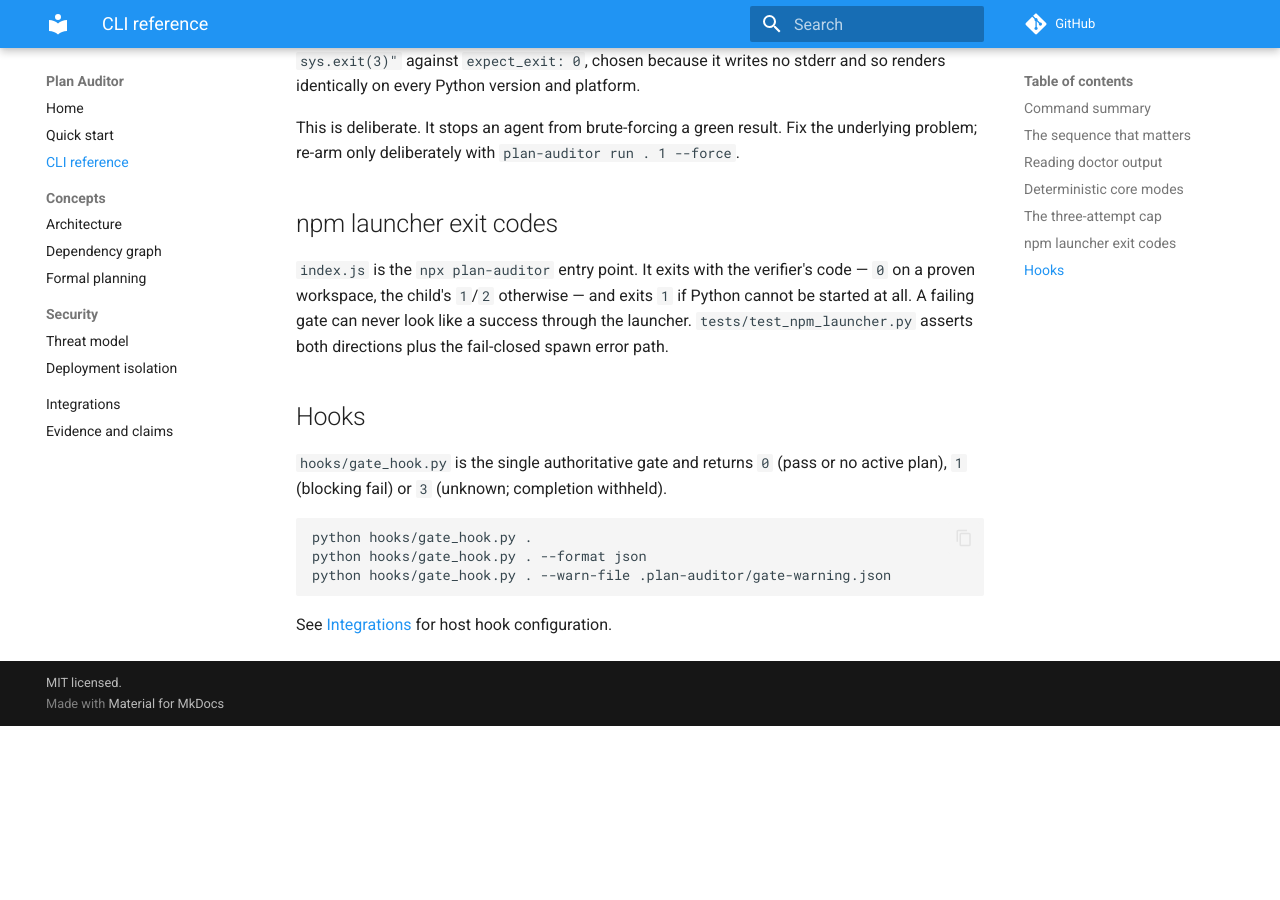
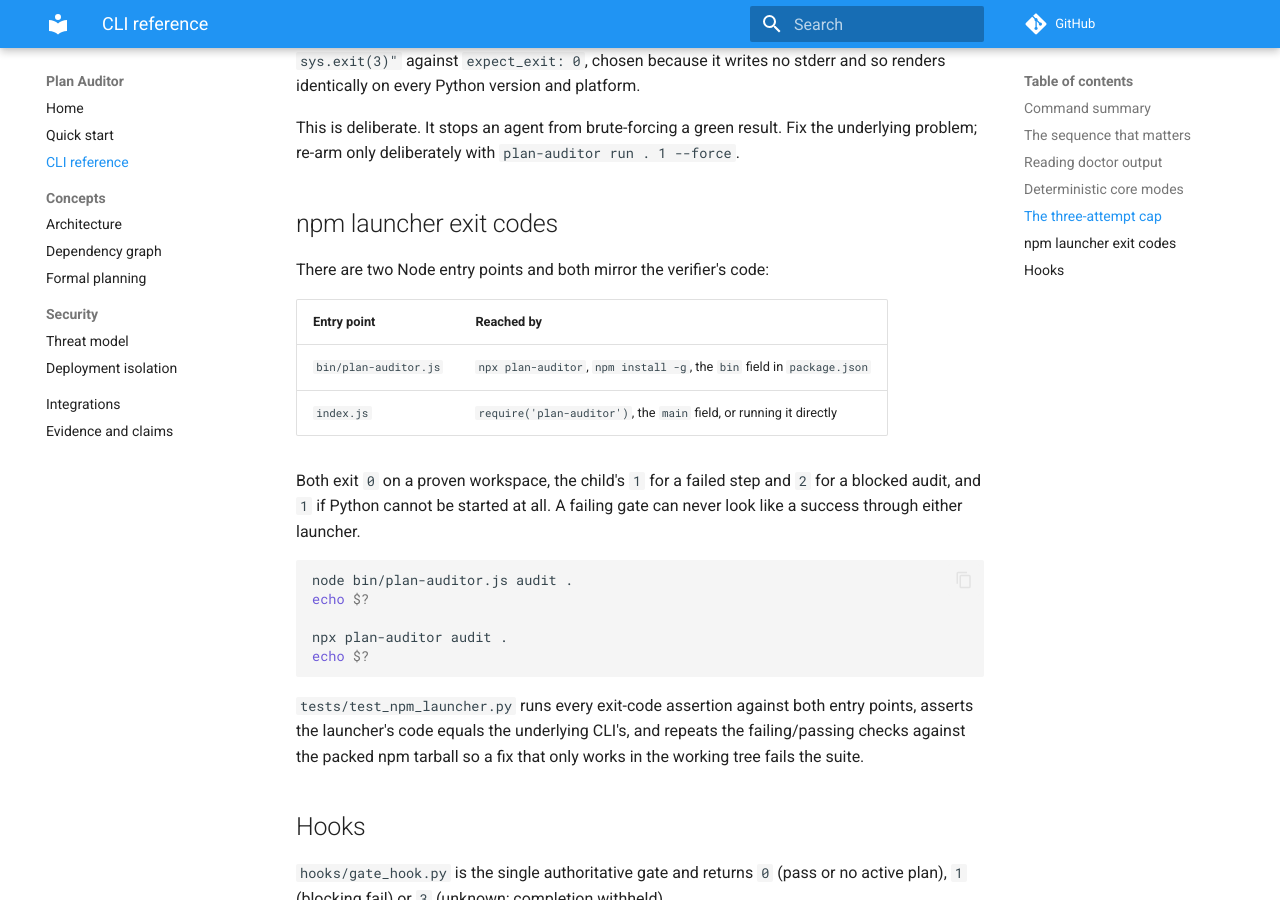
Before and after one commit to Furox-Art/plan-auditor, an MkDocs documentation site: the page built from docs/cli.md, in a window 1280 px wide and 900 px high, scrolled down 4261 px. Built offline with MkDocs 1.6.1 and Material for MkDocs 9.7.7, drawn with Linux system fonts in a browser that asks for light colours; comment, search, counter and statistics services are not loaded; before the commit the page ends 4987 px from its top, so only the background shows below that.

Commit message:
fix: propagate exit codes from the published npm bin, not just index.js
The previous fix put the exit-code handling in index.js only. That is not the
entry point users reach: package.json maps the `plan-auditor` bin to
bin/plan-auditor.js, which is what `npx plan-auditor` executes, and it called
runPython() and discarded the child. Confirmed on this commit before fixing:

    node bin/plan-auditor.js run <failing plan>   -> 0
    node bin/plan-auditor.js audit <failing plan> -> 0
    node index.js run <failing plan>              -> 1

So a failing gate passed through the published CLI, which is the exact failure
mode this project exists to prevent.

- index.js now exports runPythonAndPropagate(), which attaches the `close` and
  `error` handlers and mirrors the code, so both entry points share one
  implementation. Behaviour when index.js is run directly is unchanged.
- bin/plan-auditor.js calls runPythonAndPropagate(). Verified codes: 1 for a
  failed step, 2 for a blocked audit, 0 for a proven workspace, nonzero when
  Python cannot be started.
- tests/test_npm_launcher.py parameterises every exit-code assertion over both
  entry points, asserts the launcher's code equals the underlying CLI's, and
  repeats the failing/passing/blocked checks against the packed npm tarball, so a
  fix that only works in the working tree now fails the suite. Six of these fail
  against the pre-fix bin and pass after.
- Docs now name the entry point that is actually published, and the metadata and
  transcript tests assert the `bin` field resolves to a propagating launcher.

No behavioural change to the Python supervisor.

````diff
--- a/docs/cli.md
+++ b/docs/cli.md
@@ -148,11 +148,29 @@ underlying problem; re-arm only deliberately with `plan-auditor run . 1 --force`
 
 ## npm launcher exit codes
 
-`index.js` is the `npx plan-auditor` entry point. It exits with the verifier's
-code — `0` on a proven workspace, the child's `1`/`2` otherwise — and exits `1`
-if Python cannot be started at all. A failing gate can never look like a success
-through the launcher. `tests/test_npm_launcher.py` asserts both directions plus
-the fail-closed spawn error path.
+There are two Node entry points and both mirror the verifier's code:
+
+| Entry point | Reached by |
+|---|---|
+| `bin/plan-auditor.js` | `npx plan-auditor`, `npm install -g`, the `bin` field in `package.json` |
+| `index.js` | `require('plan-auditor')`, the `main` field, or running it directly |
+
+Both exit `0` on a proven workspace, the child's `1` for a failed step and `2` for
+a blocked audit, and `1` if Python cannot be started at all. A failing gate can
+never look like a success through either launcher.
+
+```bash
+node bin/plan-auditor.js audit .
+echo $?
+
+npx plan-auditor audit .
+echo $?
+```
+
+`tests/test_npm_launcher.py` runs every exit-code assertion against both
+entry points, asserts the launcher's code equals the underlying CLI's, and repeats
+the failing/passing checks against the packed npm tarball so a fix that only works
+in the working tree fails the suite.
 
 ## Hooks
 
````
Also changed, not shown: CHANGELOG.md (+18 -2 lines), README.md (+6 -3 lines), docs/benchmark.md (+4 -3 lines), docs/quickstart.md (+3 -2 lines), index.js (+16 -6 lines), 4 other files.
